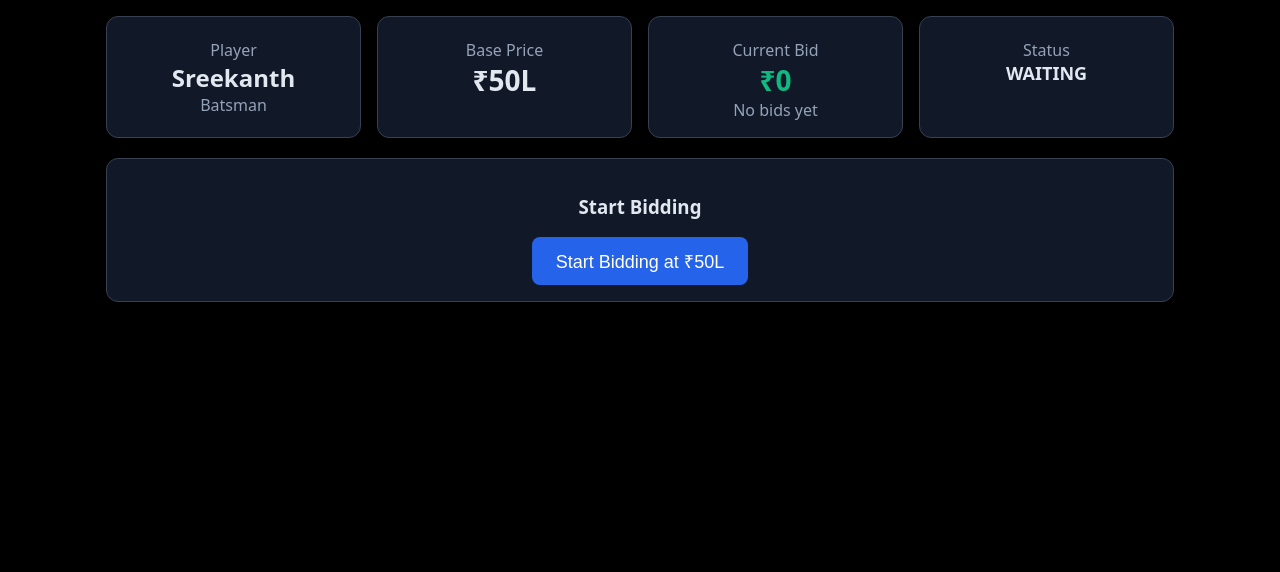
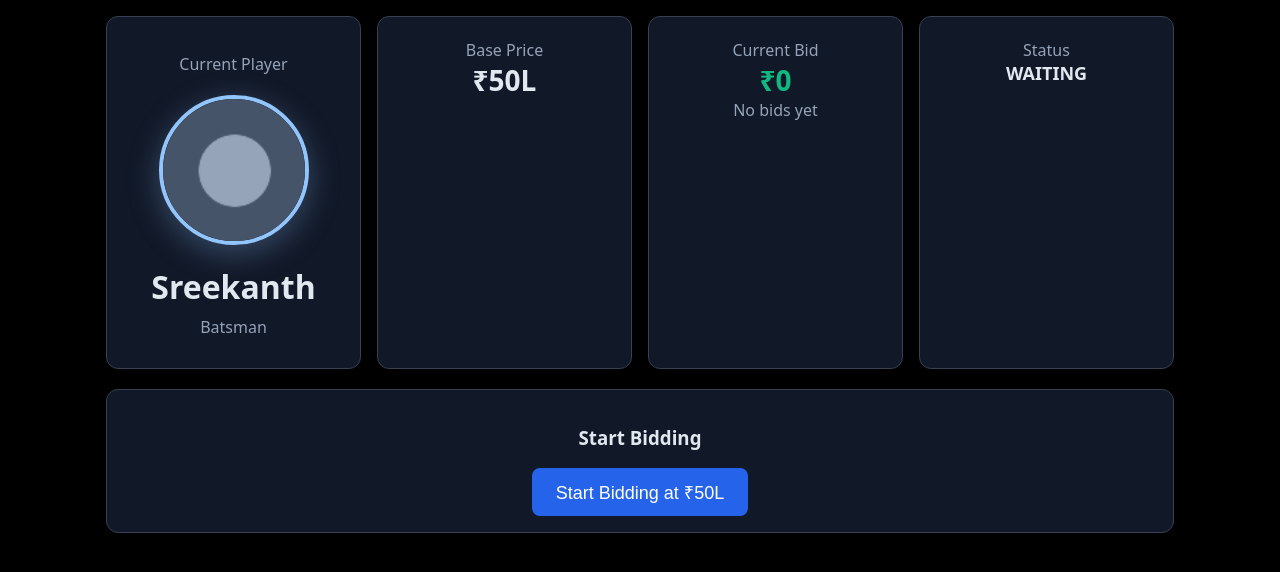
Before and after one commit to sreeharimv/auction-platform, a Flask app: page /live-bidding/1 in a window 1280 px wide. Shown: the part 142-714 px from the top of the page. Run offline with Flask 2, Linux system fonts and the light colour scheme; the visitor is signed in with stand-in values (Sample User, id 1).

Commit message:
Update: Live bidding page layout to match sequential auction with player photo

```diff
--- a/templates/live_bidding.html
+++ b/templates/live_bidding.html
@@ -29,11 +29,13 @@
       {% endif %}
     {% endwith %}
 
+    <!-- Current Player -->
     <div class="grid" style="margin-bottom: 20px;">
-      <div class="card">
-        <div class="label">Player</div>
-        <div class="metric" style="font-size: 24px;">{{ player.name }}</div>
-        <div style="color: #94a3b8;">{{ player.role }}</div>
+      <div class="card" style="text-align: center; padding: 30px;">
+        <div class="label" style="margin-bottom: 20px;">Current Player</div>
+        <img src="{{ url_for('static', filename='players/' + (player.photo or 'default.png')) }}?t={{ timestamp() }}" alt="{{ player.name }}" style="width: 150px; height: 150px; border-radius: 50%; object-fit: cover; border: 4px solid #93c5fd; margin: 0 auto 20px; display: block; box-shadow: 0 8px 32px rgba(147, 197, 253, 0.3);" onerror="this.src='{{ url_for('static', filename='players/default.png') }}'">
+        <div class="metric" style="font-size: 32px; margin-bottom: 8px;">{{ player.name }}</div>
+        <div style="color: #94a3b8; font-size: 16px;">{{ player.role }}</div>
       </div>
       <div class="card">
         <div class="label">Base Price</div>
@@ -62,8 +64,9 @@
     {% endif %}
 
     {% if auction_state.status in ["bidding", "going"] %}
+    <!-- Bidding Controls -->
     <div class="card">
-      <h3>Update Bid</h3>
+      <h3>Place Bid</h3>
       <form method="post">
         <div style="display: grid; grid-template-columns: 1fr 1fr 1fr; gap: 16px; margin-bottom: 16px;">
           <select name="team" required style="background: #0b1220; border: 1px solid #334155; color: #e2e8f0; padding: 12px; border-radius: 8px;">
```
